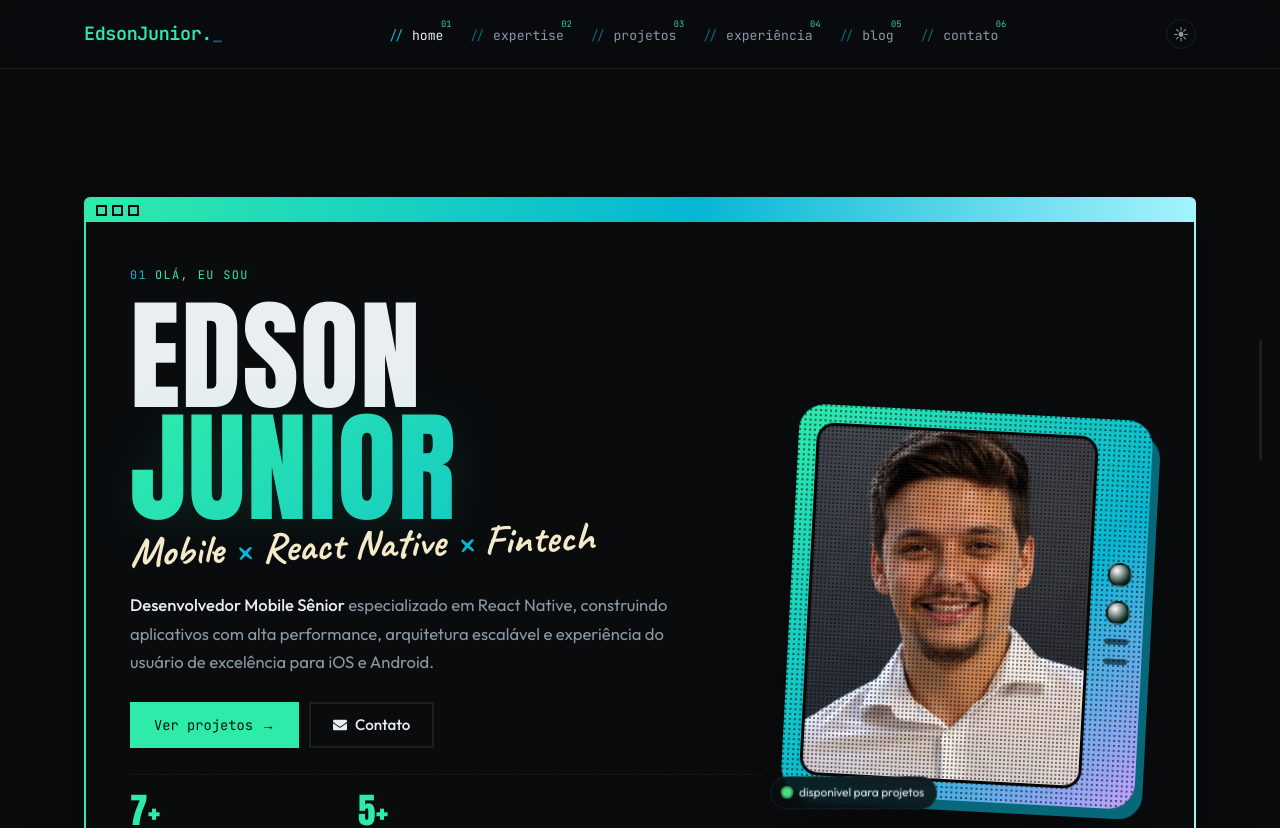
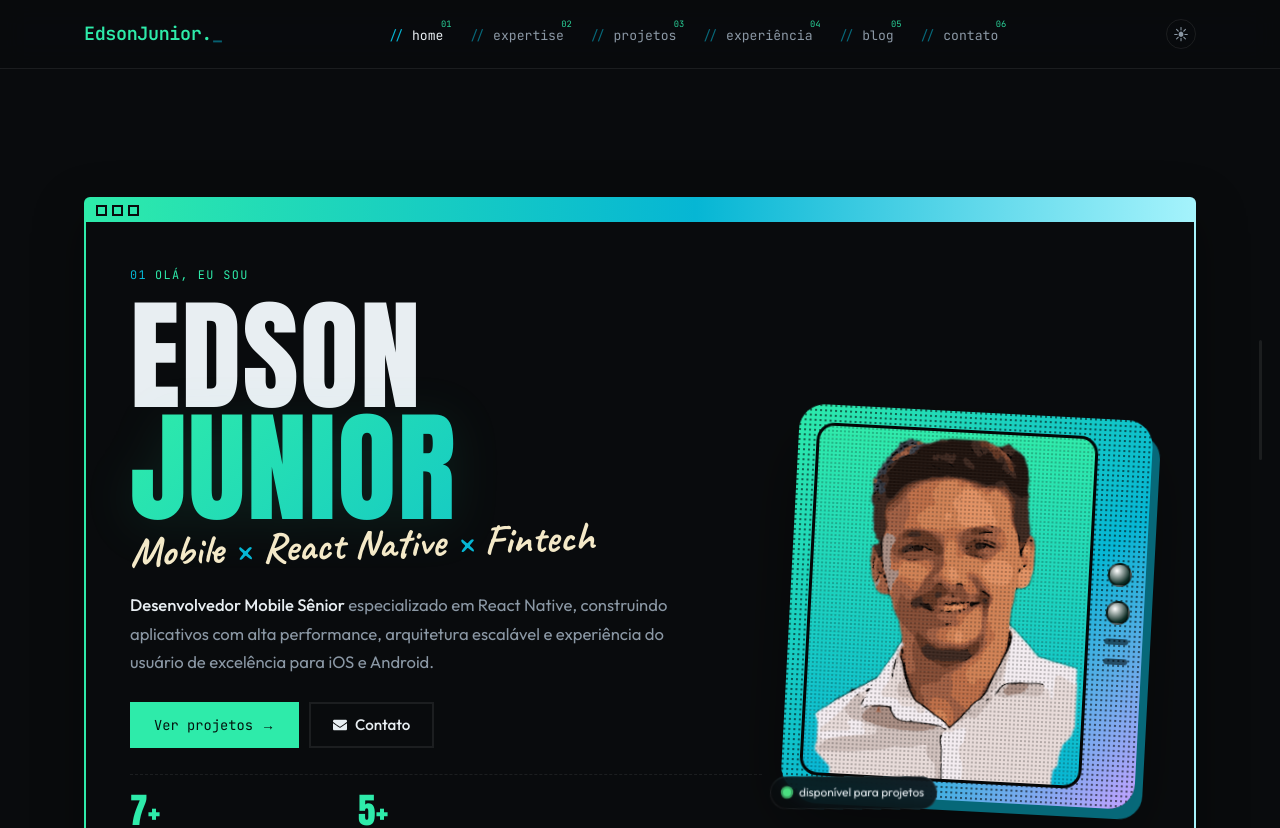
Before and after one commit to edsonjuniornarvaes/portifolio, a Next.js app: page /home in a window 1280 px wide. Shown: the top 828 px of the page. Built offline with nearby package versions, Linux system fonts and the light colour scheme; no server answers.

Commit message:
feat(home): use the cartoon avatar inside the TV
Co-Authored-By: Claude Sonnet 5.5 <noreply@anthropic.com>
Claude-Session: https://claude.ai/code/session_01EHCwJ9MiTtEHftgTEufvhe

```diff
--- a/src/app/home/page.tsx
+++ b/src/app/home/page.tsx
@@ -166,7 +166,7 @@ export default function Home() {
                 </R.Stats>
               </div>
               <div className="tv">
-                <TvPortrait src="/images/edson.webp" alt="Retrato de Edson Junior" />
+                <TvPortrait src="/avatars/avatar-cartoon-tv.png" alt="Avatar de Edson Junior" flat />
               </div>
               </div>
             </WindowFrame>
--- a/src/components/retro/tv-portrait.tsx
+++ b/src/components/retro/tv-portrait.tsx
@@ -23,6 +23,8 @@ const Tv = styled.div`
     background: radial-gradient(circle at 1px 1px, rgba(0,0,0,0.5) 1px, transparent 1.4px) 0 0 / 4px 4px;
     mix-blend-mode: multiply;
   }
+  .screen.flat::after { background: radial-gradient(circle at 1px 1px, rgba(0,0,0,0.22) 1px, transparent 1.4px) 0 0 / 4px 4px; }
+  .screen.flat img { object-position: center top; filter: none; }
   .screen::before {
     content: ""; position: absolute; inset: 0; z-index: 2; pointer-events: none;
     background: repeating-linear-gradient(to bottom, rgba(255,255,255,0.04) 0 1px, transparent 1px 3px);
@@ -41,11 +43,11 @@ const Tv = styled.div`
 `;
 
 /** Retrato numa TV antiga, com trama de pontos (halftone). */
-export default function TvPortrait({ src, alt }: { src: string; alt: string }) {
+export default function TvPortrait({ src, alt, flat }: { src: string; alt: string; flat?: boolean }) {
   return (
     <Tv>
       <div className="shell">
-        <div className="screen">
+        <div className={`screen${flat ? " flat" : ""}`}>
           {/* eslint-disable-next-line @next/next/no-img-element */}
           <img src={src} alt={alt} />
         </div>
```
